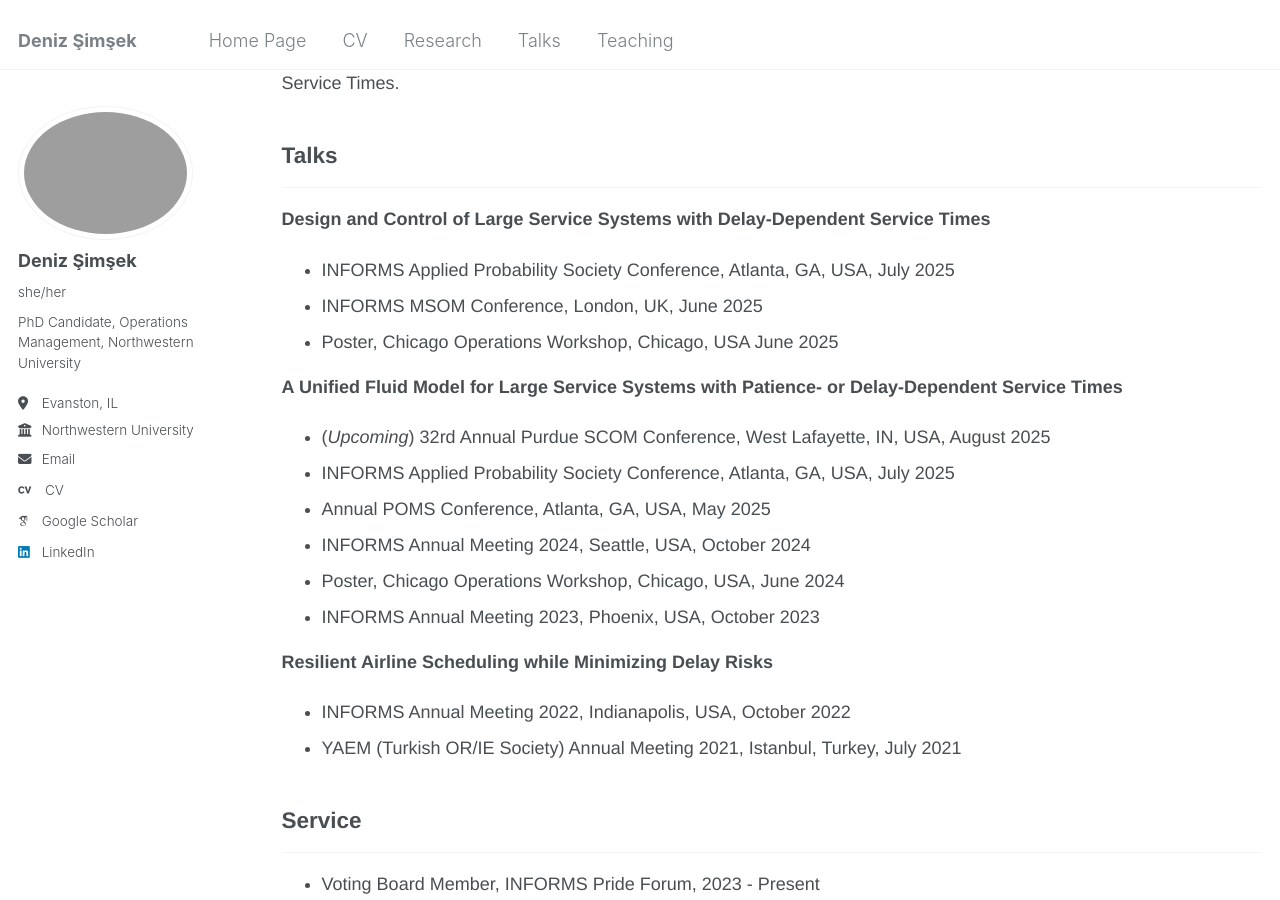
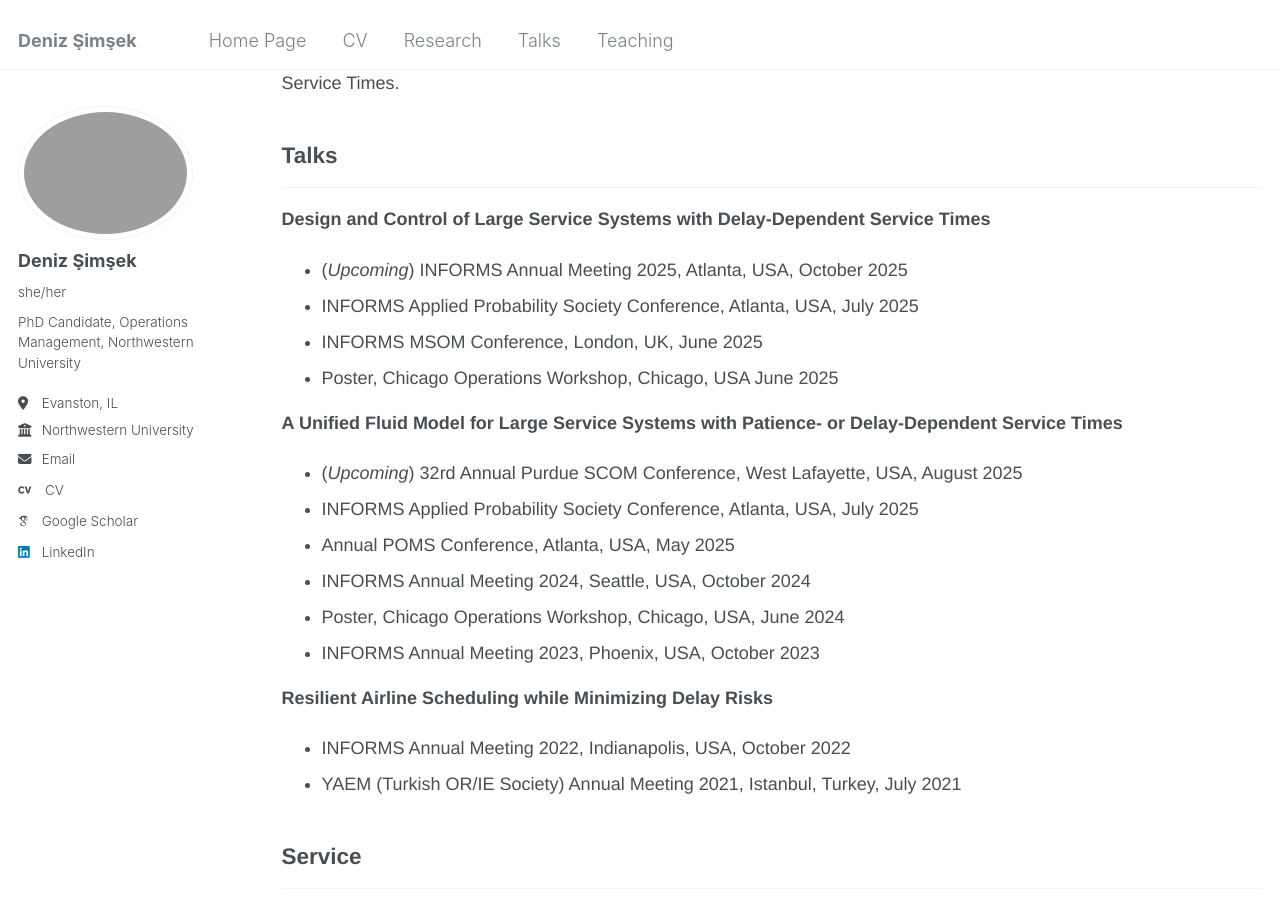
Before and after one commit to deniz-simsek/deniz-simsek.github.io, a Jekyll site: the page built from _pages/cv.md, in a window 1280 px wide and 900 px high, scrolled down 768 px. Built offline with Jekyll 4.4.1, drawn with Linux system fonts in a browser that asks for light colours; some web fonts are replaced.

Commit message:
Update cv.md

```diff
--- a/_pages/cv.md
+++ b/_pages/cv.md
@@ -37,14 +37,15 @@ Here is my full <a href="https://deniz-simsek.github.io/files/resume.pdf" target
 ---
 
 **Design and Control of Large Service Systems with Delay-Dependent Service Times**
-  * INFORMS Applied Probability Society Conference, Atlanta, GA, USA, July 2025
+  * (_Upcoming_) INFORMS Annual Meeting 2025, Atlanta, USA, October 2025
+  * INFORMS Applied Probability Society Conference, Atlanta, USA, July 2025
   * INFORMS MSOM Conference, London, UK, June 2025
   * Poster, Chicago Operations Workshop, Chicago, USA June 2025
 
 **A Unified Fluid Model for Large Service Systems with Patience- or Delay-Dependent Service Times**
-  * (_Upcoming_) 32rd Annual Purdue SCOM Conference, West Lafayette, IN, USA, August 2025
-  * INFORMS Applied Probability Society Conference, Atlanta, GA, USA, July 2025
-  * Annual POMS Conference, Atlanta, GA, USA, May 2025
+  * (_Upcoming_) 32rd Annual Purdue SCOM Conference, West Lafayette, USA, August 2025
+  * INFORMS Applied Probability Society Conference, Atlanta, USA, July 2025
+  * Annual POMS Conference, Atlanta, USA, May 2025
   * INFORMS Annual Meeting 2024, Seattle, USA, October 2024
   * Poster, Chicago Operations Workshop, Chicago, USA, June 2024
   * INFORMS Annual Meeting 2023, Phoenix, USA, October 2023
```
